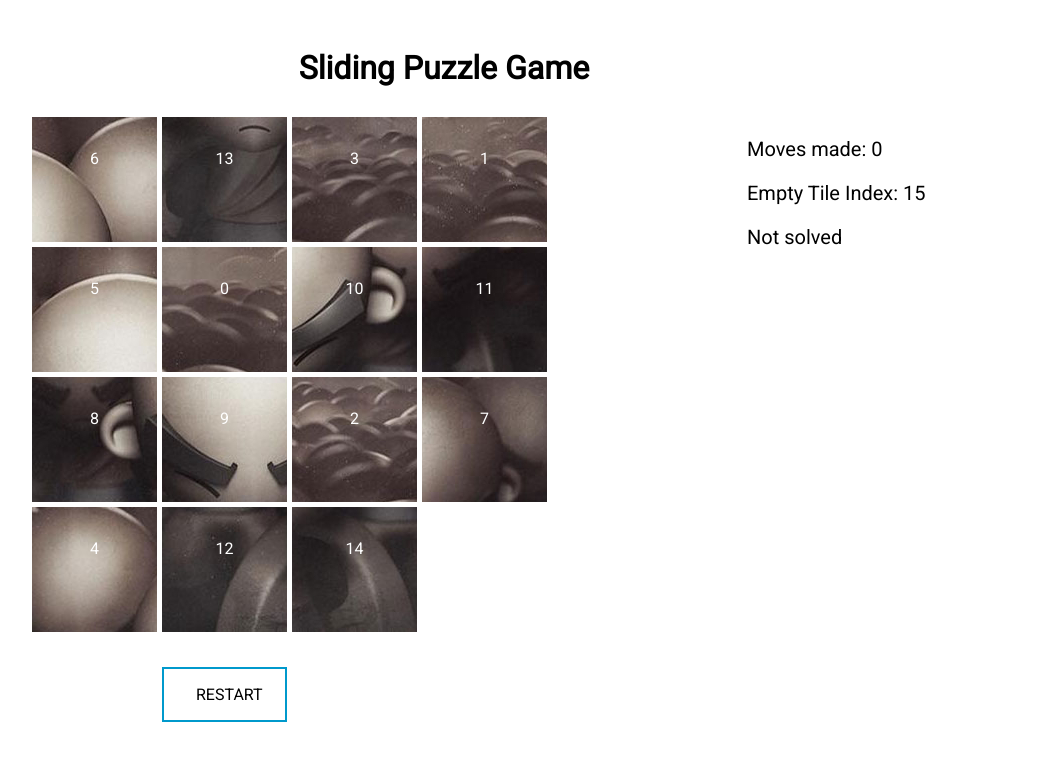
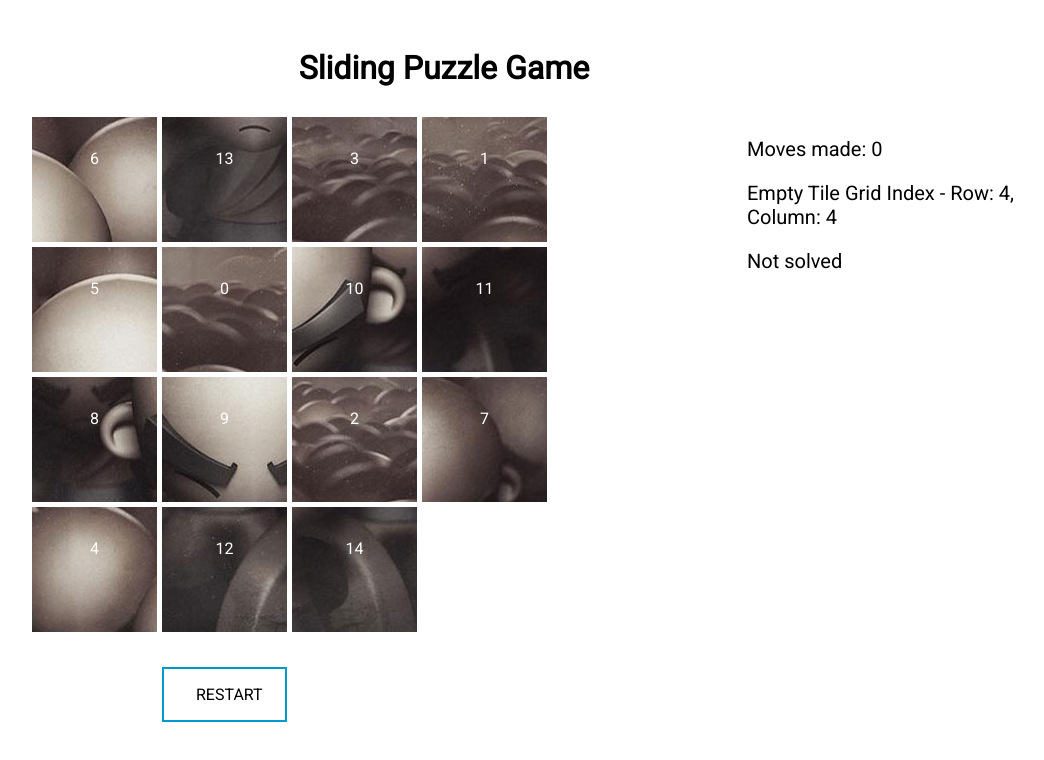
Before and after one commit to rotimi-babalola/sliding-puzzle-game, a React app: page / in a window 1280 px wide. Shown: the top 760 px of the page, without its empty margins (196-1240 px from the left). Built offline with nearby package versions, Linux system fonts and the light colour scheme.

Commit message:
display grid index of empty tile

```diff
--- a/client/src/components/Grid.jsx
+++ b/client/src/components/Grid.jsx
@@ -45,6 +45,7 @@ class Grid extends React.Component {
 
   render() {
     const solved = isSolved(this.props.puzzleNumbers);
+    const { row, col } = this.props.emptyTileIndex;
     return (
       <div className="container-wrapper">
         <div className="container">
@@ -67,9 +68,7 @@ class Grid extends React.Component {
         </div>
         <div className="game-info">
           <p className="moves">{`Moves made: ${this.state.numberOfMoves}`}</p>
-          <p className="empty-tile">
-            {`Empty Tile Index: ${this.props.emptyTileIndex}`}
-          </p>
+          <p className="empty-tile">{`Empty Tile Grid Index - Row: ${row}, Column: ${col}`}</p>
           <p className="solved">{this.getSolvedText(solved)}</p>
         </div>
       </div>
@@ -81,7 +80,10 @@ Grid.propTypes = {
   puzzleNumbers: PropTypes.arrayOf(PropTypes.number).isRequired,
   shuffleNumbers: PropTypes.func.isRequired,
   swapNumbers: PropTypes.func.isRequired,
-  emptyTileIndex: PropTypes.number.isRequired,
+  emptyTileIndex: PropTypes.shape({
+    row: PropTypes.number.isRequired,
+    col: PropTypes.number.isRequired,
+  }).isRequired,
 };
 
 export default Grid;
--- a/client/src/selectors/index.js
+++ b/client/src/selectors/index.js
@@ -1,9 +1,11 @@
 import { createSelector } from 'reselect';
-import { EMPTY_TILE } from '../constants';
+import { EMPTY_TILE, NUM_OF_COLS } from '../constants';
+import { getMatrixPosition } from '../utils';
 
 const puzzleSelector = state => state.puzzle.puzzleNumbers;
 
 export const emptyTileIndex = createSelector(
   [puzzleSelector],
-  puzzleNumbers => puzzleNumbers.indexOf(EMPTY_TILE),
+  puzzleNumbers =>
+    getMatrixPosition(puzzleNumbers.indexOf(EMPTY_TILE), NUM_OF_COLS),
 );
--- a/client/src/utils/index.js
+++ b/client/src/utils/index.js
@@ -1,5 +1,5 @@
-import { swap } from './swap';
+import { swap, getMatrixPosition } from './swap';
 import { shuffleNumbers } from './shuffle';
 import { isSolved } from './isSolved';
 
-export { swap, shuffleNumbers, isSolved };
+export { swap, shuffleNumbers, isSolved, getMatrixPosition };
--- a/client/src/utils/swap.js
+++ b/client/src/utils/swap.js
@@ -1,8 +1,8 @@
 import { EMPTY_TILE, NUM_OF_COLS } from '../constants';
 
 export const getMatrixPosition = (index, cols) => ({
-  row: Math.floor(index / cols),
-  col: index % cols,
+  row: Math.floor(index / cols) + 1,
+  col: (index % cols) + 1,
 });
 
 const canSwap = (gridIndex, emptyTileIndex) => {
```
Also changed, not shown: .eslintrc.json.
